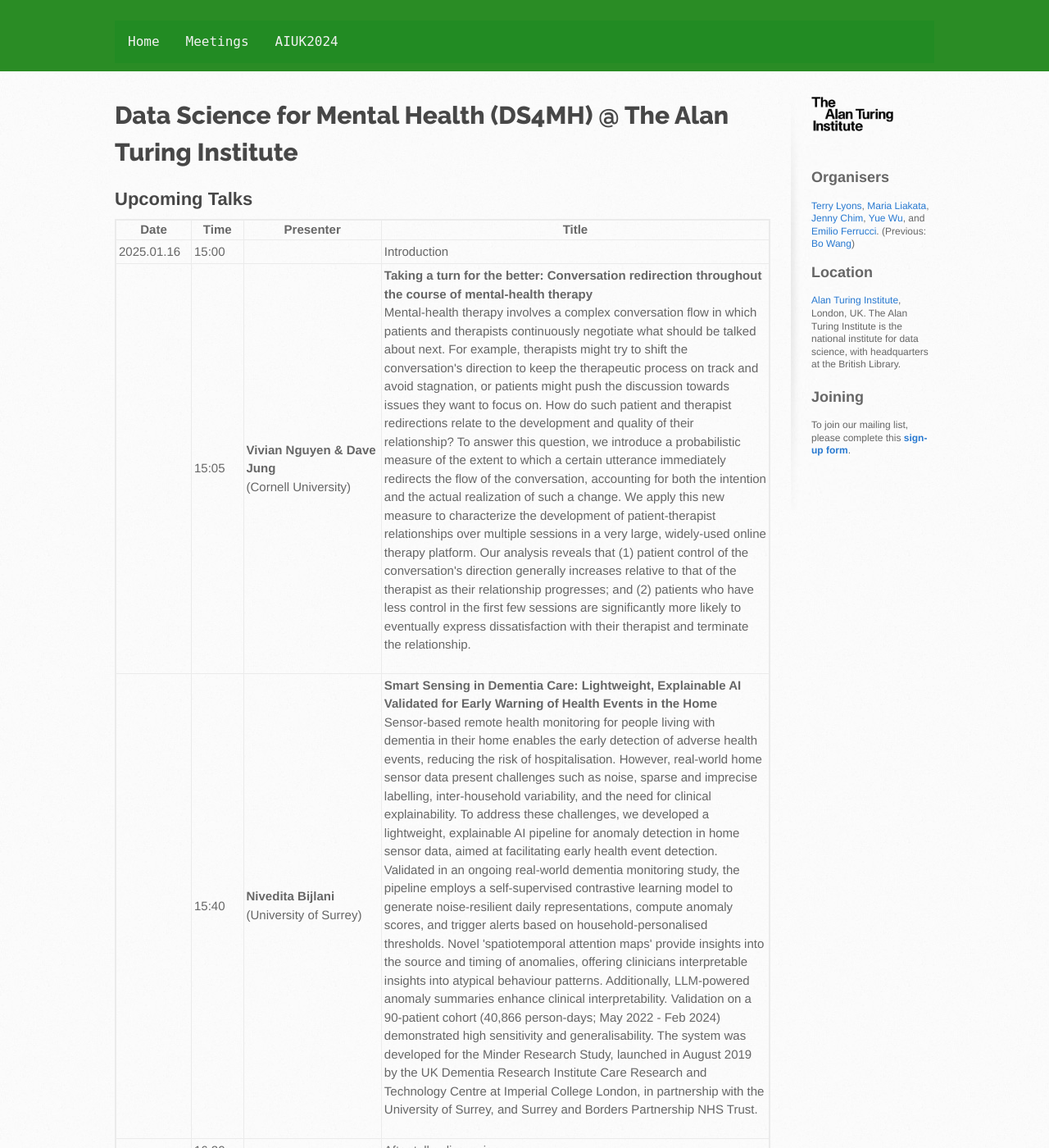
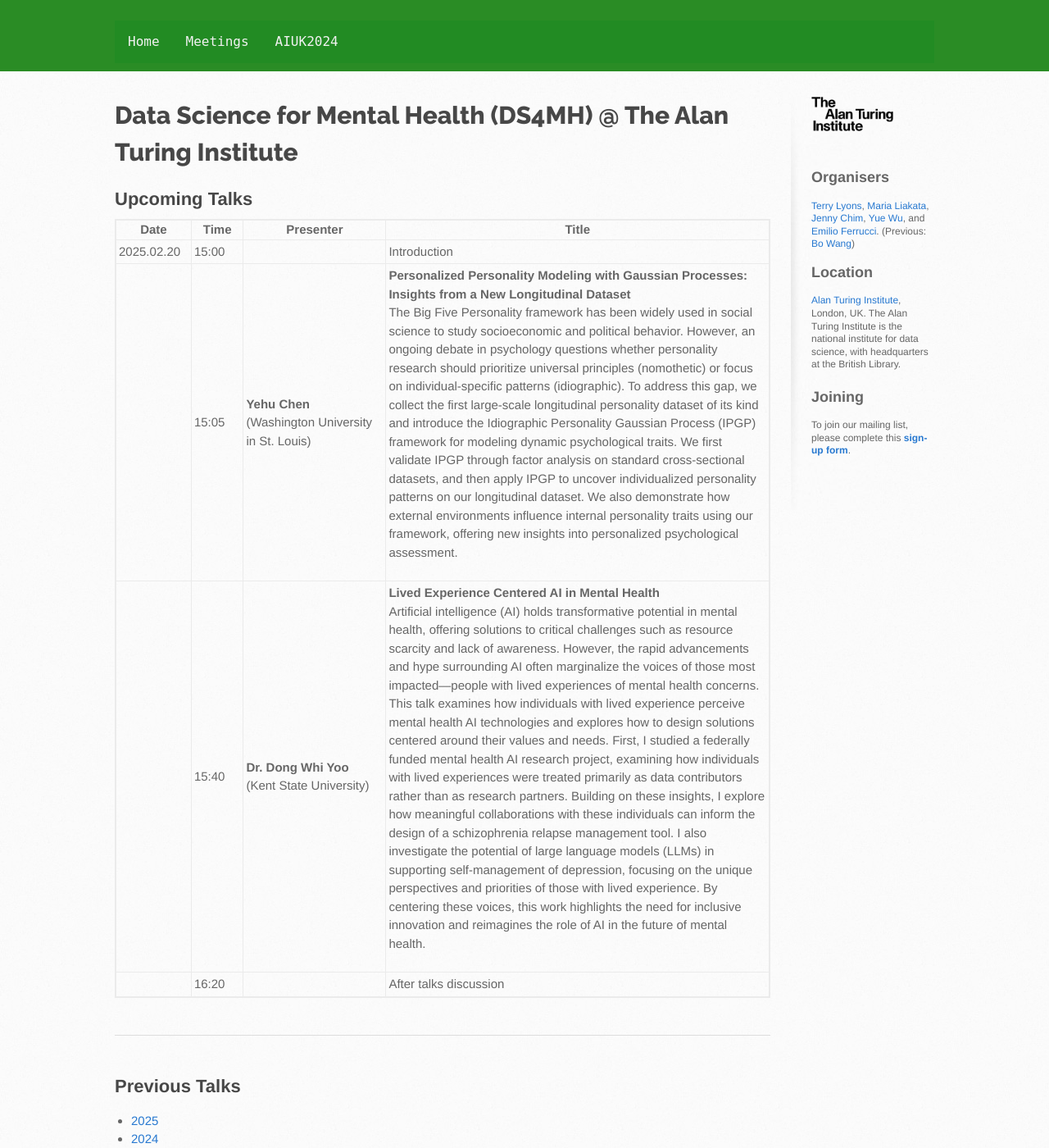
Before and after one commit to turing-ds4mh/turing-ds4mh.github.io, a Jekyll site: the page built from meetings.md, in a window 1280 px wide and 1400 px high. Shown: the whole window at 82% size. Built offline with Jekyll 4.4.1, drawn with Linux system fonts in a browser that asks for light colours; some of the changed text lies outside the part shown.

Commit message:
Feb 2025 Update

```diff
--- a/_data/talks_2024.yml
+++ b/_data/talks_2024.yml
@@ -1,19 +1,4 @@
 meetings:
-  - date: "2025.01.16"
-    start: "15:00"
-    end: "16:20"
-    is_upcoming: true
-    details:
-      - time: "15:05"
-        title: "Taking a turn for the better: Conversation redirection throughout the course of mental-health therapy"
-        speaker: "Vivian Nguyen & Dave Jung"
-        affiliation: "Cornell University"
-        abstract: "Mental-health therapy involves a complex conversation flow in which patients and therapists continuously negotiate what should be talked about next. For example, therapists might try to shift the conversation's direction to keep the therapeutic process on track and avoid stagnation, or patients might push the discussion towards issues they want to focus on. How do such patient and therapist redirections relate to the development and quality of their relationship? To answer this question, we introduce a probabilistic measure of the extent to which a certain utterance immediately redirects the flow of the conversation, accounting for both the intention and the actual realization of such a change. We apply this new measure to characterize the development of patient-therapist relationships over multiple sessions in a very large, widely-used online therapy platform. Our analysis reveals that (1) patient control of the conversation's direction generally increases relative to that of the therapist as their relationship progresses; and (2) patients who have less control in the first few sessions are significantly more likely to eventually express dissatisfaction with their therapist and terminate the relationship."
-      - time: "15:40"
-        title: "Smart Sensing in Dementia Care: Lightweight, Explainable AI Validated for Early Warning of Health Events in the Home"
-        speaker: "Nivedita Bijlani"
-        affiliation: "University of Surrey"
-        abstract: "Sensor-based remote health monitoring for people living with dementia in their home enables the early detection of adverse health events, reducing the risk of hospitalisation. However, real-world home sensor data present challenges such as noise, sparse and imprecise labelling, inter-household variability, and the need for clinical explainability. To address these challenges, we developed a lightweight, explainable AI pipeline for anomaly detection in home sensor data, aimed at facilitating early health event detection. Validated in an ongoing real-world dementia monitoring study, the pipeline employs a self-supervised contrastive learning model to generate noise-resilient daily representations, compute anomaly scores, and trigger alerts based on household-personalised thresholds. Novel 'spatiotemporal attention maps' provide insights into the source and timing of anomalies, offering clinicians interpretable insights into atypical behaviour patterns. Additionally, LLM-powered anomaly summaries enhance clinical interpretability. Validation on a 90-patient cohort (40,866 person-days; May 2022 - Feb 2024) demonstrated high sensitivity and generalisability. The system was developed for the Minder Research Study, launched in August 2019 by the UK Dementia Research Institute Care Research and Technology Centre at Imperial College London, in partnership with the University of Surrey, and Surrey and Borders Partnership NHS Trust."
   - date: "2024.11.21"
     start: "15:00"
     end: "16:20"
--- /dev/null
+++ b/_data/talks_2025.yml
@@ -0,0 +1,31 @@
+meetings:
+  - date: "2025.02.20"
+    start: "15:00"
+    end: "16:20"
+    is_upcoming: true
+    details:
+      - time: "15:05"
+        title: "Personalized Personality Modeling with Gaussian Processes: Insights from a New Longitudinal Dataset"
+        speaker: "Yehu Chen"
+        affiliation: "Washington University in St. Louis"
+        abstract: "The Big Five Personality framework has been widely used in social science to study socioeconomic and political behavior. However, an ongoing debate in psychology questions whether personality research should prioritize universal principles (nomothetic) or focus on individual-specific patterns (idiographic). To address this gap, we collect the first large-scale longitudinal personality dataset of its kind and introduce the Idiographic Personality Gaussian Process (IPGP) framework for modeling dynamic psychological traits. We first validate IPGP through factor analysis on standard cross-sectional datasets, and then apply IPGP to uncover individualized personality patterns on our longitudinal dataset. We also demonstrate how external environments influence internal personality traits using our framework, offering new insights into personalized psychological assessment."
+      - time: "15:40"
+        title: "Lived Experience Centered AI in Mental Health"
+        speaker: "Dr. Dong Whi Yoo"
+        affiliation: "Kent State University"
+        abstract: "Artificial intelligence (AI) holds transformative potential in mental health, offering solutions to critical challenges such as resource scarcity and lack of awareness. However, the rapid advancements and hype surrounding AI often marginalize the voices of those most impacted—people with lived experiences of mental health concerns. This talk examines how individuals with lived experience perceive mental health AI technologies and explores how to design solutions centered around their values and needs. First, I studied a federally funded mental health AI research project, examining how individuals with lived experiences were treated primarily as data contributors rather than as research partners. Building on these insights, I explore how meaningful collaborations with these individuals can inform the design of a schizophrenia relapse management tool. I also investigate the potential of large language models (LLMs) in supporting self-management of depression, focusing on the unique perspectives and priorities of those with lived experience. By centering these voices, this work highlights the need for inclusive innovation and reimagines the role of AI in the future of mental health."
+  - date: "2025.01.16"
+    start: "15:00"
+    end: "16:20"
+    is_upcoming: false
+    details:
+      - time: "15:05"
+        title: "Taking a turn for the better: Conversation redirection throughout the course of mental-health therapy"
+        speaker: "Vivian Nguyen & Dave Jung"
+        affiliation: "Cornell University"
+        abstract: "Mental-health therapy involves a complex conversation flow in which patients and therapists continuously negotiate what should be talked about next. For example, therapists might try to shift the conversation's direction to keep the therapeutic process on track and avoid stagnation, or patients might push the discussion towards issues they want to focus on. How do such patient and therapist redirections relate to the development and quality of their relationship? To answer this question, we introduce a probabilistic measure of the extent to which a certain utterance immediately redirects the flow of the conversation, accounting for both the intention and the actual realization of such a change. We apply this new measure to characterize the development of patient-therapist relationships over multiple sessions in a very large, widely-used online therapy platform. Our analysis reveals that (1) patient control of the conversation's direction generally increases relative to that of the therapist as their relationship progresses; and (2) patients who have less control in the first few sessions are significantly more likely to eventually express dissatisfaction with their therapist and terminate the relationship."
+      - time: "15:40"
+        title: "Smart Sensing in Dementia Care: Lightweight, Explainable AI Validated for Early Warning of Health Events in the Home"
+        speaker: "Nivedita Bijlani"
+        affiliation: "University of Surrey"
+        abstract: "Sensor-based remote health monitoring for people living with dementia in their home enables the early detection of adverse health events, reducing the risk of hospitalisation. However, real-world home sensor data present challenges such as noise, sparse and imprecise labelling, inter-household variability, and the need for clinical explainability. To address these challenges, we developed a lightweight, explainable AI pipeline for anomaly detection in home sensor data, aimed at facilitating early health event detection. Validated in an ongoing real-world dementia monitoring study, the pipeline employs a self-supervised contrastive learning model to generate noise-resilient daily representations, compute anomaly scores, and trigger alerts based on household-personalised thresholds. Novel 'spatiotemporal attention maps' provide insights into the source and timing of anomalies, offering clinicians interpretable insights into atypical behaviour patterns. Additionally, LLM-powered anomaly summaries enhance clinical interpretability. Validation on a 90-patient cohort (40,866 person-days; May 2022 - Feb 2024) demonstrated high sensitivity and generalisability. The system was developed for the Minder Research Study, launched in August 2019 by the UK Dementia Research Institute Care Research and Technology Centre at Imperial College London, in partnership with the University of Surrey, and Surrey and Borders Partnership NHS Trust."
--- a/_layouts/index.html
+++ b/_layouts/index.html
@@ -36,7 +36,7 @@
 
         <!-- Check if there is data for confirmed future talks -->
         {% assign has_future_talk = false %}
-        {% for meeting in site.data.talks_2024.meetings %}
+        {% for meeting in site.data.talks_2025.meetings %}
         {% if meeting.is_upcoming == true %}
         {% assign has_future_talk = true %}
         {% endif %}
@@ -56,7 +56,7 @@
           </tr>
 
           <!-- Manually adjust on an annual basis -->
-          {% for meeting in site.data.talks_2024.meetings %}
+          {% for meeting in site.data.talks_2025.meetings %}
           {% if meeting.is_upcoming == true %}
           <tr>
             <td>{{ meeting.date }} </td>
--- a/_layouts/meetings.html
+++ b/_layouts/meetings.html
@@ -37,7 +37,7 @@
 
         <!-- Check if there is data for confirmed future talks -->
         {% assign has_future_talk = false %}
-        {% for meeting in site.data.talks_2024.meetings %}
+        {% for meeting in site.data.talks_2025.meetings %}
         {% if meeting.is_upcoming == true %}
         {% assign has_future_talk = true %}
         {% endif %}
@@ -54,7 +54,7 @@
           </tr>
 
           <!-- Manually adjust on an annual basis -->
-          {% for meeting in site.data.talks_2024.meetings %}
+          {% for meeting in site.data.talks_2025.meetings %}
           {% if meeting.is_upcoming == true %}
           <tr>
             <td>{{ meeting.date }} </td>
@@ -95,6 +95,7 @@
 
         <h2> Previous Talks </h2>
         <ul>
+          <li><a href="#2025"> 2025 </a></li>
           <li><a href="#2024"> 2024 </a></li>
           <li><a href="#2023"> 2023 </a></li>
           <li><a href="#2022"> 2022 </a></li>
@@ -105,8 +106,8 @@
 
         <hr class="solid">
 
-        <a id="2024">
-          <h3> 2024 </h3>
+        <a id="2025">
+          <h3> 2025 </h3>
         </a>
 
         <table border="1">
@@ -116,7 +117,7 @@
             <th style="width:250px;">Presenter</th>
             <th style="width:800px;">Title</th>
           </tr>
-          {% for meeting in site.data.talks_2024.meetings %}
+          {% for meeting in site.data.talks_2025.meetings %}
           {% if meeting.is_upcoming != true %}
           <tr>
             <td>{{ meeting.date }} </td>
@@ -149,6 +150,47 @@
         </table>
 
         <!-- For earlier years we assume nothing will be is_upcoming -->
+        <a id="2024">
+          <h3> 2024 </h3>
+        </a>
+
+        <table border="1">
+          <tr>
+            <th style="width:100px;">Date</th>
+            <th style="width:80px;">Time</th>
+            <th style="width:250px;">Presenter</th>
+            <th style="width:800px;">Title</th>
+          </tr>
+          {% for meeting in site.data.talks_2024.meetings %}
+          <tr>
+            <td>{{ meeting.date }} </td>
+            <td>{{ meeting.start }} </td>
+            <td></td>
+            <td>Introduction</td>
+          </tr>
+          {% for talk in meeting.details %}
+          <tr>
+            <td></td>
+            <td>{{ talk.time }}</td>
+            {% if talk contains "speaker_2" %}
+            <td><strong>{{ talk.speaker }} </strong> <br> ({{ talk.affiliation }}), <br> <strong>{{ talk.speaker_2 }}
+              </strong> <br> ({{ talk.affiliation_2 }}) </td>
+            <td>{{ talk.title }}</td>
+            {% else %}
+            <td><strong>{{ talk.speaker }} </strong> <br> ({{ talk.affiliation }})</td>
+            <td>{{ talk.title }}</td>
+            {% endif %}
+          </tr>
+          {% endfor %}
+          <tr>
+            <td></td>
+            <td>{{ meeting.end }}</td>
+            <td></td>
+            <td>After talks discussion</td>
+          </tr>
+          {% endfor %}
+        </table>
+
         <a id="2023">
           <h3> 2023 </h3>
         </a>
```
